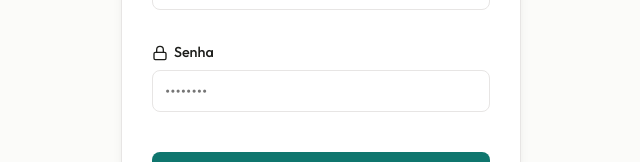
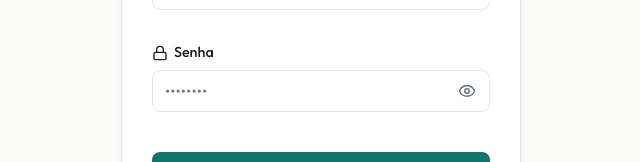
Before and after one commit to ThigaoRibeiro/escala-irmaos, a React (Vite) app: page / in a window 1280 px wide. Shown: the part 369-531 px from the top of the page, without its empty margins (319-959 px from the left). Built offline with nearby package versions, Linux system fonts and the light colour scheme; no server answers.

Commit message:
feat: add password visibility toggle

```diff
--- a/src/components/Login.jsx
+++ b/src/components/Login.jsx
@@ -1,10 +1,11 @@
 import React, { useState } from 'react';
 import { signIn, signUp } from '../utils/db';
-import { Heart, Lock, Mail, Loader2 } from 'lucide-react';
+import { Heart, Lock, Mail, Loader2, Eye, EyeOff } from 'lucide-react';
 
 export default function Login({ onLoginSuccess }) {
   const [email, setEmail] = useState('');
   const [password, setPassword] = useState('');
+  const [showPassword, setShowPassword] = useState(false);
   const [isLoginMode, setIsLoginMode] = useState(true);
   const [isLoading, setIsLoading] = useState(false);
   const [errorMsg, setErrorMsg] = useState('');
@@ -93,15 +94,37 @@ export default function Login({ onLoginSuccess }) {
             <label className="form-label" style={{ display: 'flex', alignItems: 'center', gap: '6px' }}>
               <Lock size={16} /> Senha
             </label>
+            <div style={{ position: 'relative', display: 'flex', alignItems: 'center' }}>
               <input
-              type="password"
+                type={showPassword ? "text" : "password"}
                 value={password}
                 onChange={(e) => setPassword(e.target.value)}
                 className="form-control"
                 placeholder="••••••••"
                 required
                 minLength={6}
+                style={{ width: '100%', paddingRight: '40px' }}
               />
+              <button
+                type="button"
+                onClick={() => setShowPassword(!showPassword)}
+                style={{
+                  position: 'absolute',
+                  right: '10px',
+                  background: 'none',
+                  border: 'none',
+                  color: 'var(--text-muted)',
+                  cursor: 'pointer',
+                  padding: '4px',
+                  display: 'flex',
+                  alignItems: 'center',
+                  justifyContent: 'center'
+                }}
+                title={showPassword ? "Ocultar senha" : "Mostrar senha"}
+              >
+                {showPassword ? <EyeOff size={18} /> : <Eye size={18} />}
+              </button>
+            </div>
           </div>
 
           <button
```
Lines whose indentation alone changed are shown as unchanged.
